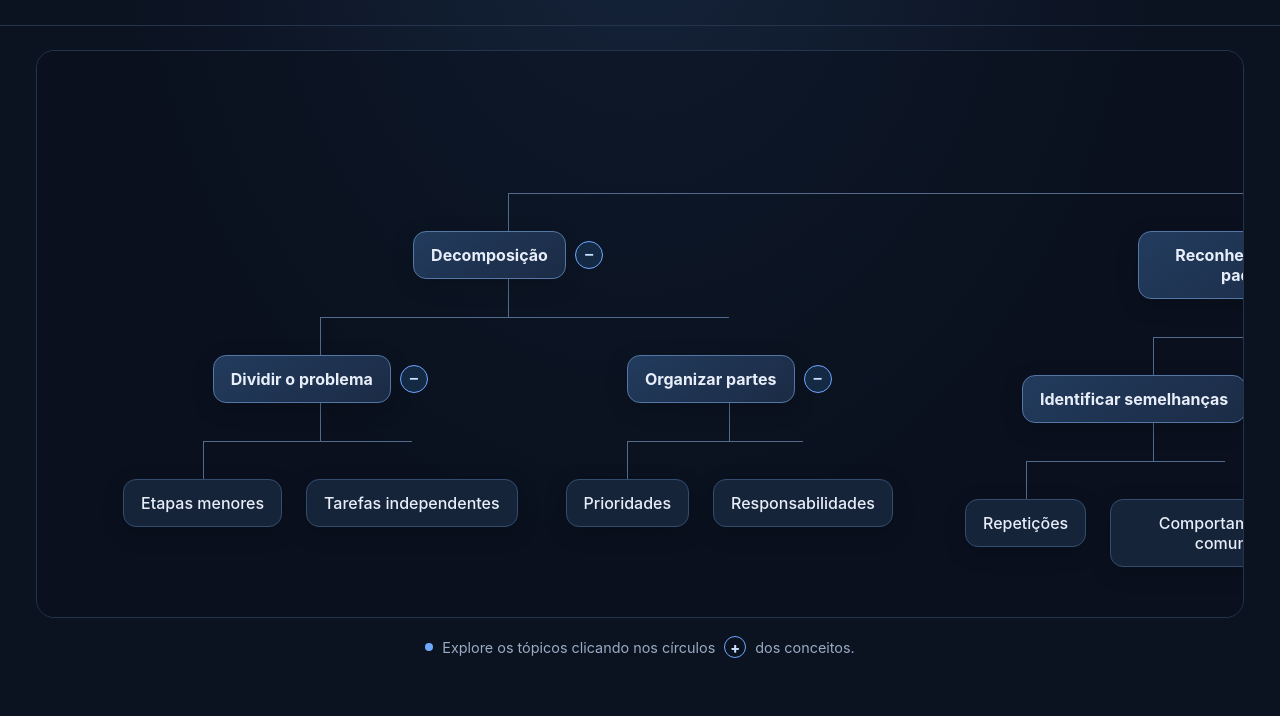
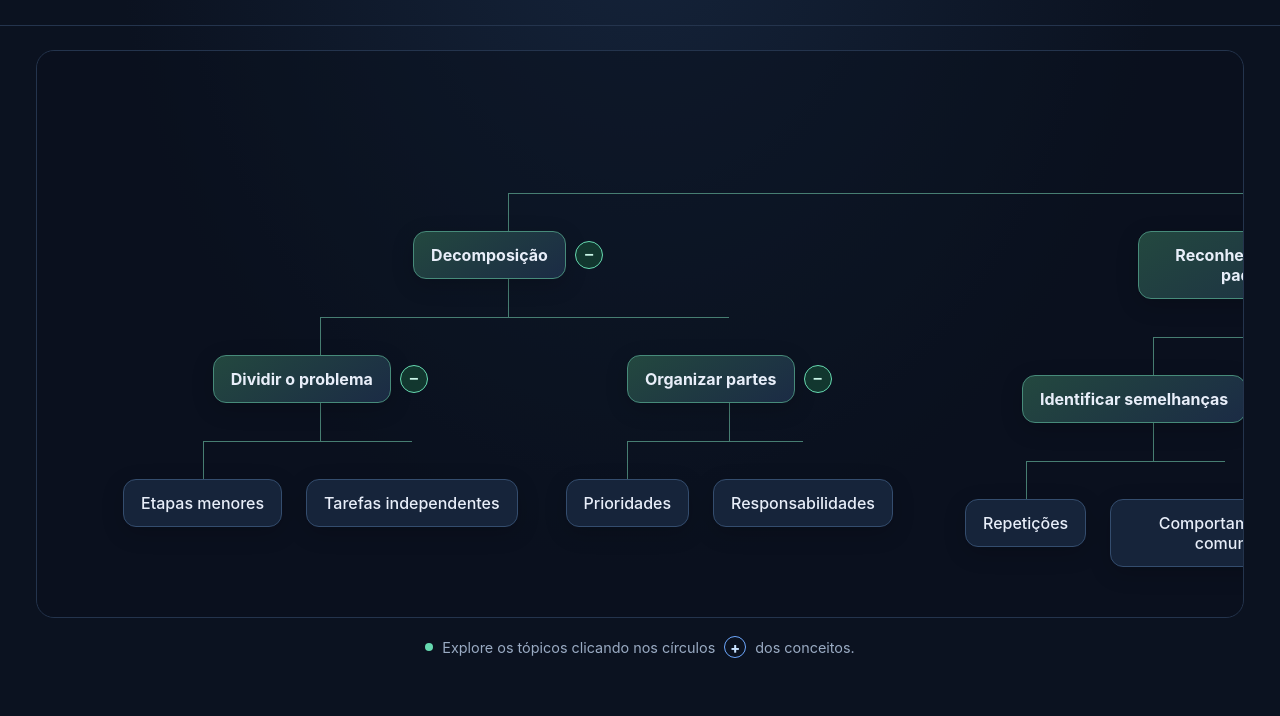
Before and after one commit to jphs682/Arvore, a plain HTML site: page index.html in a window 1280 px wide. Shown: the part 127-843 px from the top of the page. Drawn offline with Linux system fonts and the light colour scheme.

Commit message:
Atualizar tema visual pedagógico

```diff
--- a/style.css
+++ b/style.css
@@ -4,10 +4,10 @@
   --panel: #101b2d;
   --text: #e8eef9;
   --muted: #9aabc3;
-  --line: #526a8c;
-  --accent: #6ea8fe;
+  --line: #477e72;
+  --accent: #66d9b0;
   --node: #1b2b45;
-  --node-border: #5477a6;
+  --node-border: #478b7a;
 }
 * { box-sizing: border-box; }
 body {
@@ -37,11 +37,11 @@ main { padding:24px clamp(12px, 3vw, 36px) 40px; }
 .tree li:last-child::after { border:0; }
 .tree ul ul::before { content:""; position:absolute; top:0; left:50%; height:38px; border-left:1.5px solid var(--line); }
 .node-wrap { display:inline-flex; align-items:center; gap:9px; position:relative; z-index:1; }
-.node { max-width:230px; border:1px solid var(--node-border); background:linear-gradient(145deg, #223b5d, var(--node)); border-radius:13px; padding:13px 17px; font-weight:700; color:var(--text); box-shadow:0 6px 22px rgba(0,0,0,.18); }
-.node.root { background:linear-gradient(145deg,#3476c4,#234b7a); border-color:#8fc2ff; font-size:1.08rem; }
+.node { max-width:230px; border:1px solid var(--node-border); background:linear-gradient(145deg, #23483f, var(--node)); border-radius:13px; padding:13px 17px; font-weight:700; color:var(--text); box-shadow:0 6px 22px rgba(0,0,0,.18); }
+.node.root { background:linear-gradient(145deg,#26876a,#205b4c); border-color:#8ce8c6; font-size:1.08rem; }
 .node.leaf { border-color:#344d6e; background:#16243a; font-weight:550; }
-.toggle { flex-shrink:0; border:1px solid #6ea8fe; color:#c9e2ff; background:#132944; border-radius:50%; width:28px; height:28px; padding:0; font-size:16px; display:grid; place-items:center; }
-.toggle:hover { background:#285d98; }
+.toggle { flex-shrink:0; border:1px solid #66d9b0; color:#c9f6e8; background:#12372f; border-radius:50%; width:28px; height:28px; padding:0; font-size:16px; display:grid; place-items:center; }
+.toggle:hover { background:#286b57; }
 .tree li.collapsed > ul { display:none; }
 .hint { display:flex; align-items:center; justify-content:center; gap:9px; color:var(--muted); padding:18px; font-size:.9rem; }
 .dot { width:8px; height:8px; border-radius:50%; background:var(--accent); }
```
